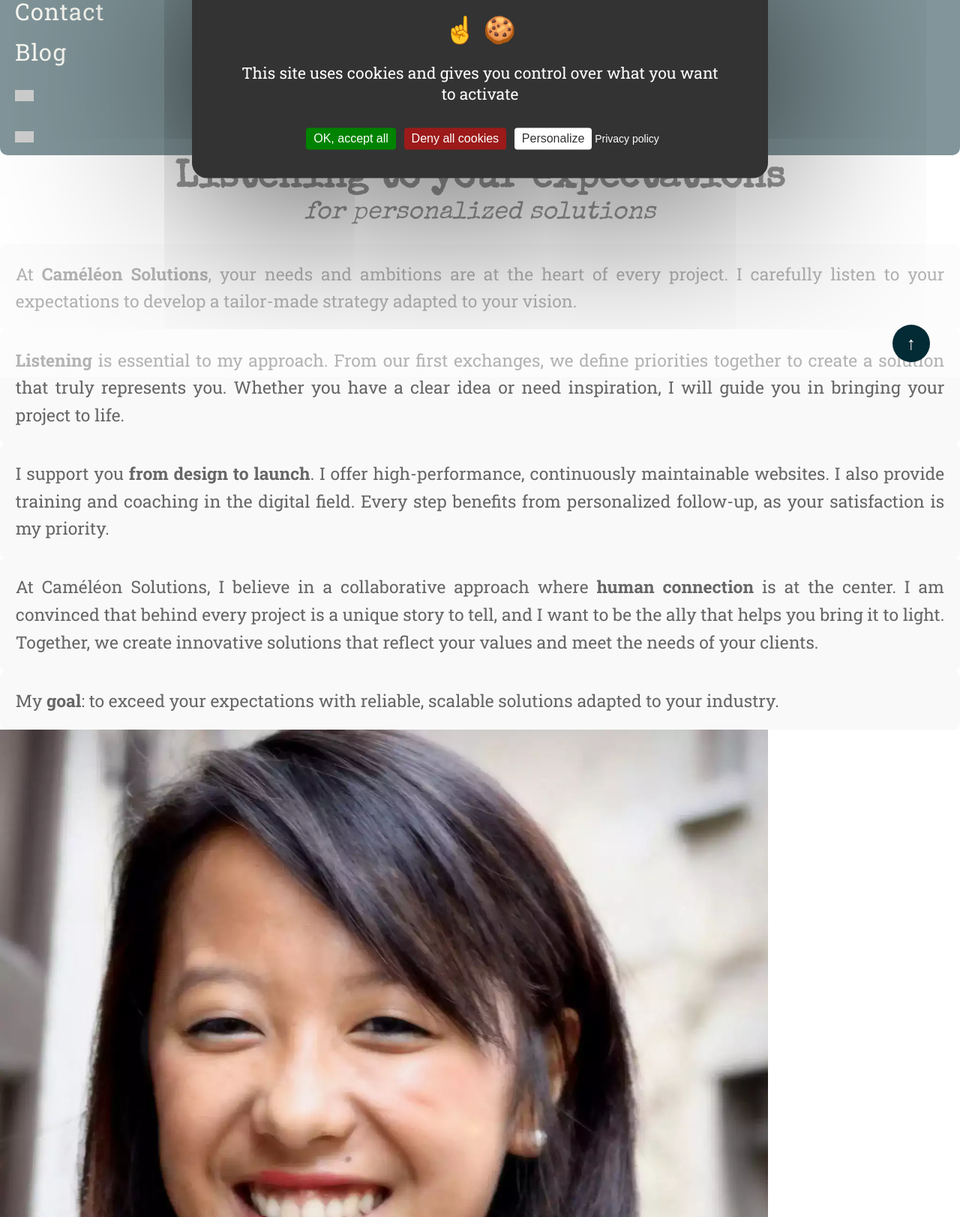
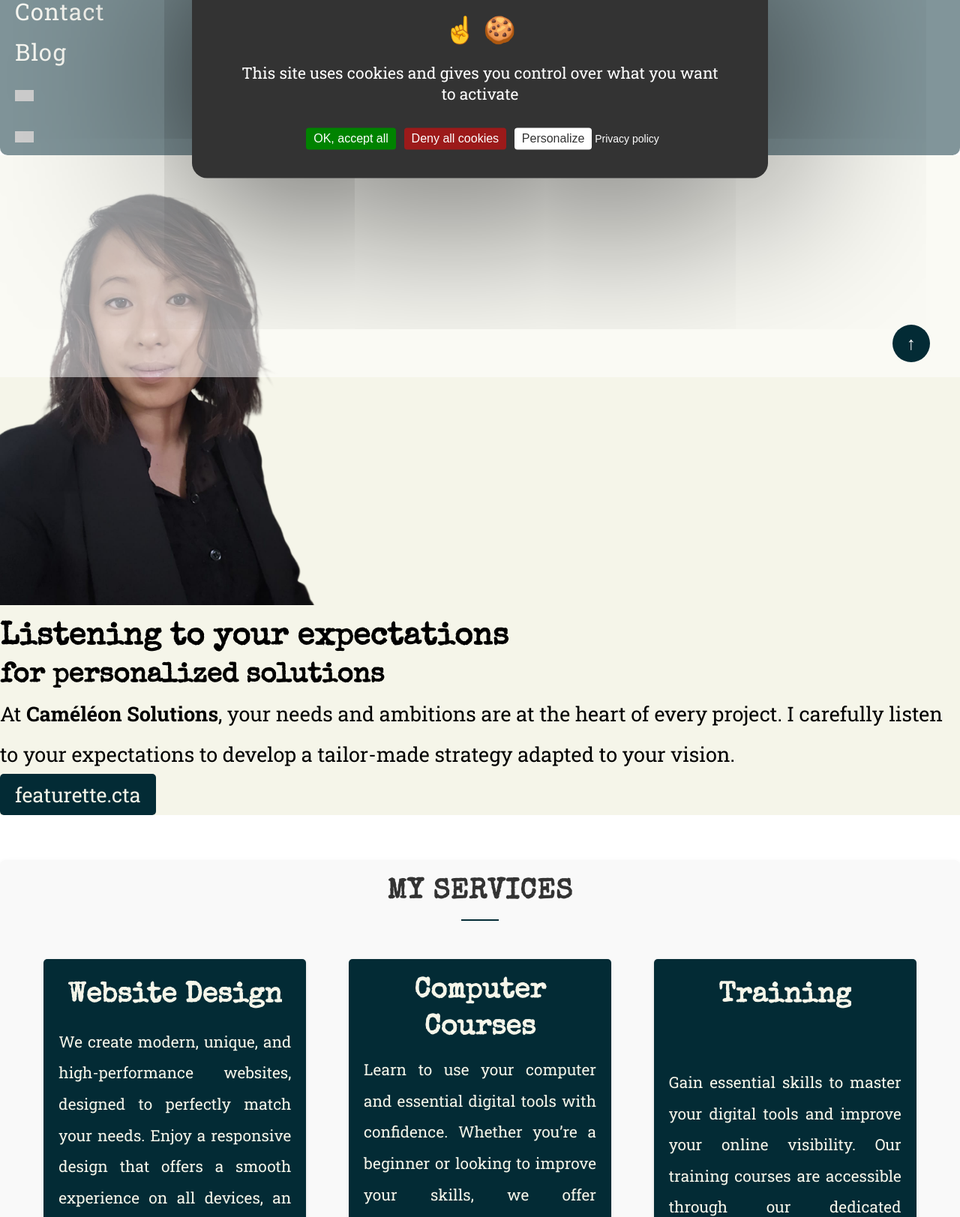
Before and after one commit to EmmaVgn/cameleonwebsite, a Symfony app: template templates/services/index.html.twig in a window 1280 px wide; the page is wider, and only the part inside the window is pictured. Shown: the part 297-1920 px from the top of that part at 75% size. Run offline with Twig, Linux system fonts and the light colour scheme; the template is opened without the code that fills it, so the values that code supplies are empty; style sheets or scripts are compiled from the project's sources; some libraries are stand-ins or nearby versions; grey boxes are pictures that could not be loaded.

Commit message:
MAJ page d'accueil

```diff
--- a/src/Controller/HomeController.php
+++ b/src/Controller/HomeController.php
@@ -57,7 +57,7 @@ class HomeController extends AbstractController
                 'title' => $translator->trans('projects.maisons_marie.title'),
                 'short_description' => $translator->trans('projects.maisons_marie.description'),
                 'link' => 'https://lesmaisonsdemarie.net/',
-                'image' => '/img/project d/Image-26.png',
+                'image' => '/img/project d/Image-5.png',
             ],
         ];
     }
--- a/templates/contact/index.html.twig
+++ b/templates/contact/index.html.twig
@@ -57,7 +57,7 @@
 							<button id="contact-button" class="btn btn-custom" type="submit">
 								<span>{{ 'contact.form.submit'|trans }}</span>
 							</button>
-							<a href="https://camelonsolutions.youcanbook.me/" class="btn btn-custom" target="_blank">
+							<a href="https://cameleonsolutions.youcanbook.me/" class="btn btn-custom" target="_blank">
 								<span>{{ 'contact.form.book_appointment'|trans }}</span>
 							</a>
 						</div>
--- a/templates/home/index.html.twig
+++ b/templates/home/index.html.twig
@@ -42,7 +42,7 @@
 		</div>
 	</div>
 
-	<div class="container-fluid reveal">
+	<div class="container-fluid">
 		<div class="container-services">
 			<h3 class="title-service">{{ 'home.realisations.title'|trans }}</h3>
 			{% include 'project/realisations.html.twig' with {'project': projects} %}
--- a/templates/home/project.html.twig
+++ b/templates/home/project.html.twig
@@ -1,30 +1,22 @@
-<div class="row featurette">
-	<div class="row">
-		<div class="col-lg-7 col-md-12 mb-4 mt-4">
-			<div id="project" class="project-container">
-				<h2 class="project-heading">
-					<span class="heading-part1">{{ 'featurette.heading1'|trans }}</span>
-					<span class="heading-part2">{{ 'featurette.heading2'|trans }}</span>
-				</h2>
-				<p class="project-description">
+<section id="project" class="py-5" style="background-color: #f5f5e9;">
+	<div class="container">
+		<div class="row align-items-center">
+			<div class="col-md-6 text-center mb-4 mb-md-0">
+				<img src="{{ asset('img/Emma.png') }}" alt="{{ 'featurette.photo_alt'|trans }}" class="img-fluid rounded shadow" style="max-height: 600px; object-fit: cover;" loading="lazy">
+			</div>
+
+			<div class="col-md-6">
+				<h2 class="fw-bold mb-3">{{ 'featurette.heading1'|trans }}</h2>
+				<h3 class="text-muted mb-4">{{ 'featurette.heading2'|trans }}</h3>
+
+				<p class="lead mb-4">
 					{{ 'featurette.description1'|trans|raw }}
 				</p>
-				<p class="project-description">
-					{{ 'featurette.description2'|trans|raw }}
-				</p>
-				<p class="project-description">
-					{{ 'featurette.description3'|trans|raw }}
-				</p>
-				<p class="project-description">
-					{{ 'featurette.description4'|trans|raw }}
-				</p>
-				<p class="project-description">
-					{{ 'featurette.description5'|trans|raw }}
-				</p>
+
+				<a href="{{ path('services_index') }}" class="btn-custom btn-outline-dark px-4 py-2">
+					{{ 'featurette.cta'|trans }}
+				</a>
 			</div>
 		</div>
-		<div class="col-lg-5 col-md-12 d-flex align-items-center mt-4">
-			<img src="{{ asset('img/emma.webp') }}" class="my-photo img-fluid rounded" alt="{{ 'featurette.photo_alt'|trans }}" loading="lazy">
-		</div>
 	</div>
-</div>
+</section>
--- a/templates/services/listing.html.twig
+++ b/templates/services/listing.html.twig
@@ -13,38 +13,27 @@
 		<!-- Community Manager -->
 		<div class="content-link" data-popup="popup2" data-hint="{{ 'services.more_info'|trans }}">
 			<div class="content-box right" style="--index: 1;">
-				<h4>{{ 'services.community.title'|trans }}</h4>
-				<p>{{ 'services.community.description'|trans|raw }}</p>
+				<h4>{{ 'services.computer_courses.title'|trans }}</h4>
+				<p>{{ 'services.computer_courses.description'|trans|raw }}</p>
 			</div>
 		</div>
+
 
 		<!-- Formations et coaching -->
 		<div class="content-link" data-popup="popup3" data-hint="{{ 'services.more_info'|trans }}">
 			<div class="content-box left" style="--index: 2;">
 				<h4>{{ 'services.training.title'|trans }}</h4>
+				<br>
 				<p>{{ 'services.training.description'|trans|raw }}</p>
-				<div class="service-logos">
-					<img src="{{ asset('img/qualiopi-min.webp') }}" alt="Logo Qualiopi" width="100" height="100" loading="lazy">
-					<img src="{{ asset('img/logo-chorus-pro.png') }}" alt="Logo Chorus Pro" width="100" height="48" loading="lazy">
-				</div>
-			</div>
-		</div>
 
-		<!-- Aides administratives -->
-		<div class="content-link" data-popup="popup4" data-hint="{{ 'services.more_info'|trans }}">
-			<div class="content-box right" style="--index: 3;">
-				<h4>{{ 'services.admin.title'|trans }}</h4>
-				<p>{{ 'services.admin.description'|trans|raw }}</p>
-				<div class="service-logos">
-					<img src="{{ asset('img/Logo_cncesu-min.webp') }}" alt="Logo CESU" width="100" height="100" loading="lazy">
-				</div>
 			</div>
 		</div>
 	</div>
 </div>
 
 <!-- Pop-ups -->
-{% for service in ['web_design', 'community', 'training', 'admin'] %}
+{% for service in ['web_design', 'computer_courses', 'training', 'admin'] %}
+
 	<div id="popup{{ loop.index }}" class="popup">
 		<div class="popup-content">
 			<span class="close">&times;</span>
--- a/templates/shared/_contact_section.html.twig
+++ b/templates/shared/_contact_section.html.twig
@@ -6,7 +6,7 @@
 			<a href="mailto:contact@cameleon-solutions.fr" class="btn-pdf">
 				<span>{{ 'contact.email_button'|trans }}</span>
 			</a>
-			<a href="https://camelonsolutions.youcanbook.me/" class="btn-pdf" target="_blank">
+			<a href="https://cameleonsolutions.youcanbook.me/" class="btn-pdf" target="_blank">
 				<span>{{ 'contact.appointment_button'|trans }}</span>
 			</a>
 		</div>
--- a/translations/messages.en.yaml
+++ b/translations/messages.en.yaml
@@ -53,23 +53,17 @@ services:
     popup_description: "We use technologies such as WordPress and Symfony to create websites that combine performance and flexibility. Whether you need a showcase site or a more complex platform, we offer a tailor-made solution to meet your expectations."
     price: "Starting at €700 excl. tax"
 
-  community:
-    title: "Community Manager"
-    description: "Develop your online presence with an effective and impactful communication strategy. We create engaging content, manage your social media, and ensure continuous interaction with your community. Every action aims to strengthen your brand image and retain your customers while increasing your visibility."
-    popup_description: "Develop an effective and impactful communication strategy to enhance your online presence. We manage your social media, create engaging content, and interact with your community to strengthen your brand image."
-    price: "Starting at €200 excl. tax"
+  computer_courses:
+    title: "Computer Courses"
+    description: "Learn to use your computer and essential digital tools with confidence. Whether you’re a beginner or looking to improve your skills, we offer personalized support in using email, navigating the web, managing files, and more."
+    popup_description: "Tailor-made lessons to become more autonomous with your computer and digital tools. Perfect for beginners or anyone wishing to improve their digital literacy."
+    price: "Starting at €20/hour, on-site support included"
 
   training:
-    title: "Training & Coaching"
-    description: "Gain essential skills to master your digital tools and improve your online visibility. We offer tailor-made training adapted to your level and goals, as well as personalized coaching to help you take control of your website, social media, and digital tools."
-    popup_description: "Tailored training adapted to your needs. Learn how to manage your website, social media, and optimize your online presence. We offer training on tools such as WordPress, social networks, SEO, and much more."
-    price: "Starting at €150 excl. tax for a half-day"
-
-  admin:
-    title: "Administrative Assistance"
-    description: "We assist you with your daily administrative tasks, including drafting letters, document management, online declarations, digital organization, and much more. Benefit from a personalized, simple, and efficient service to make your life easier and save time."
-    popup_description: "Receive assistance with your administrative tasks such as drafting letters, document management, and more. We support you in simplifying your processes and saving time on your administrative tasks."
-    price: "€20 per hour"
+    title: "Training"
+    description: "Gain essential skills to master your digital tools and improve your online visibility. Our training courses are accessible through our dedicated platform. We offer tailor-made sessions adapted to your level and goals, along with personalized support."
+    popup_description: 'Tailored training to meet your needs. Learn how to manage your website, social media, and optimize your online presence. Access our platform: <a href="https://cameleon-solutions-learning.fr" target="_blank" rel="noopener">Cameleon Solutions Learning</a>.'
+    price: "On request"
 
   contact: "Contact me"
   more_info: "🔎 Click to learn more"
@@ -95,7 +89,7 @@ projects:
   no_link: "No link available"
   garage_thomas:
     title: "Garage Thomas"
-    description: "Creation of a showcase website for a car garage."
+    description: "Creation of a showcase website for a fictitious  car garage."
   aromelis:
     title: "Aromelis"
     description: "E-commerce website for a beekeeper."
```
Also changed, not shown: assets/styles/app.css (+33 -4 lines), assets/styles/app.scss (+84 -68 lines), templates/home/typing.html.twig (+18 -18 lines), translations/messages.fr.yaml (+10 -16 lines), assets/img/Emma.jpeg (added), assets/img/Emma.png (added), assets/img/qualiopiBGE.jpeg (added), public/img/project d/Image-5.png (added), 1 other file.
